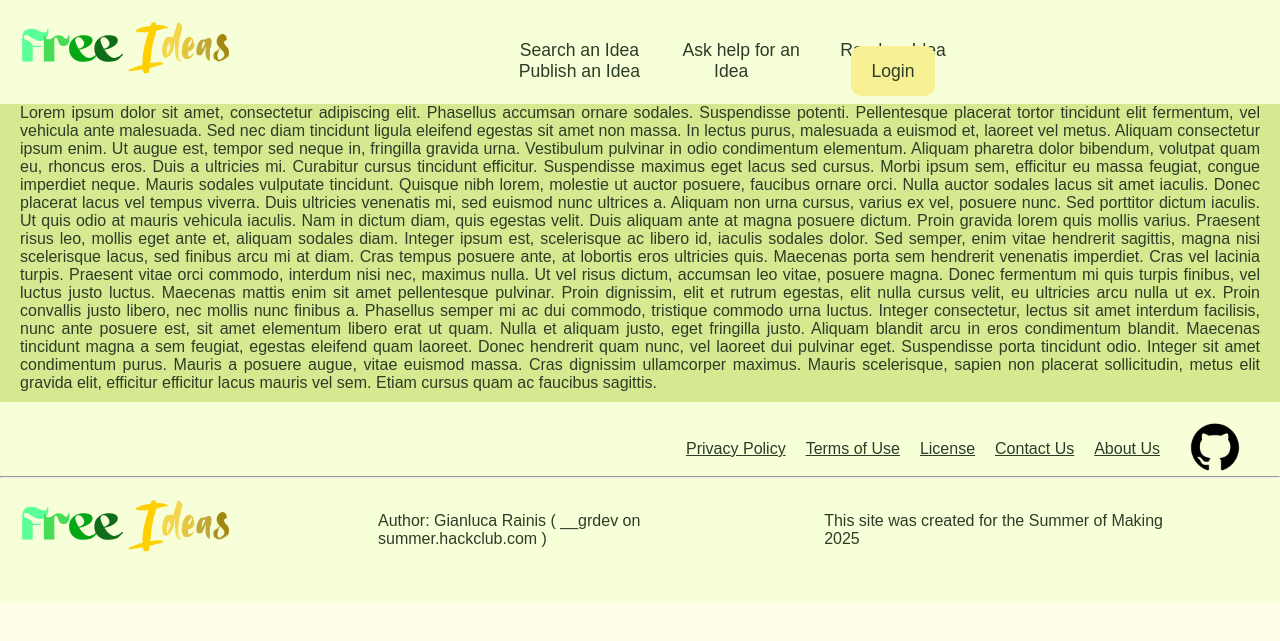
After one commit to gianluca-rainis/FreeIdeas, a PHP site: page /searchAnIdea.html in a window 1280 px wide. The commit adds this page. Shown: the top 641 px of the page. Run offline with PHP 8.4, Linux system fonts and the light colour scheme.

Commit message:
Created the search page. It's void for now

```diff
--- a/scripts/commonParts.js
+++ b/scripts/commonParts.js
@@ -9,7 +9,7 @@ function loadNav() {
                 <li><a href="./index.html"><img src="./images/FreeIdeas.svg" id="navLogo"></a></li>
             </ul>
             <ul class="navLinks">
-                <li><a href="" class="navText">Search an Idea</a></li>
+                <li><a href="./searchAnIdea.html" class="navText">Search an Idea</a></li>
                 <li><a href="" class="navText">Publish an Idea</a></li>
                 <li><a href="" class="navText">Ask help for an Idea</a></li>
                 <li><a href="" class="navText">Random Idea</a></li>
--- /dev/null
+++ b/searchAnIdea.html
@@ -0,0 +1,33 @@
+<!--
+Author: Gianluca Rainis
+This project is licensed under the MIT License.
+You can find the license in the LICENSE file in the root directory of this project.
+Project: Free Ideas
+Free Ideas is a collection of free ideas for projects, apps, and websites that you can use to get inspired or to start your own project.
+-->
+<!DOCTYPE html>
+
+<html lang="en-US">
+    <head>
+        <div id="metaDataCommon"></div>
+    </head>
+
+    <body>
+        <nav id="nav"></nav>
+
+        <main class="footerpage">
+            <p>Lorem ipsum dolor sit amet, consectetur adipiscing elit. Phasellus accumsan ornare sodales. Suspendisse potenti. Pellentesque placerat tortor tincidunt elit fermentum, vel vehicula ante malesuada. Sed nec diam tincidunt ligula eleifend egestas sit amet non massa. In lectus purus, malesuada a euismod et, laoreet vel metus. Aliquam consectetur ipsum enim. Ut augue est, tempor sed neque in, fringilla gravida urna. Vestibulum pulvinar in odio condimentum elementum. Aliquam pharetra dolor bibendum, volutpat quam eu, rhoncus eros. Duis a ultricies mi. Curabitur cursus tincidunt efficitur. Suspendisse maximus eget lacus sed cursus. Morbi ipsum sem, efficitur eu massa feugiat, congue imperdiet neque. Mauris sodales vulputate tincidunt.
+
+            Quisque nibh lorem, molestie ut auctor posuere, faucibus ornare orci. Nulla auctor sodales lacus sit amet iaculis. Donec placerat lacus vel tempus viverra. Duis ultricies venenatis mi, sed euismod nunc ultrices a. Aliquam non urna cursus, varius ex vel, posuere nunc. Sed porttitor dictum iaculis. Ut quis odio at mauris vehicula iaculis. Nam in dictum diam, quis egestas velit. Duis aliquam ante at magna posuere dictum.
+
+            Proin gravida lorem quis mollis varius. Praesent risus leo, mollis eget ante et, aliquam sodales diam. Integer ipsum est, scelerisque ac libero id, iaculis sodales dolor. Sed semper, enim vitae hendrerit sagittis, magna nisi scelerisque lacus, sed finibus arcu mi at diam. Cras tempus posuere ante, at lobortis eros ultricies quis. Maecenas porta sem hendrerit venenatis imperdiet. Cras vel lacinia turpis. Praesent vitae orci commodo, interdum nisi nec, maximus nulla. Ut vel risus dictum, accumsan leo vitae, posuere magna. Donec fermentum mi quis turpis finibus, vel luctus justo luctus. Maecenas mattis enim sit amet pellentesque pulvinar. Proin dignissim, elit et rutrum egestas, elit nulla cursus velit, eu ultricies arcu nulla ut ex. Proin convallis justo libero, nec mollis nunc finibus a. Phasellus semper mi ac dui commodo, tristique commodo urna luctus.
+
+            Integer consectetur, lectus sit amet interdum facilisis, nunc ante posuere est, sit amet elementum libero erat ut quam. Nulla et aliquam justo, eget fringilla justo. Aliquam blandit arcu in eros condimentum blandit. Maecenas tincidunt magna a sem feugiat, egestas eleifend quam laoreet. Donec hendrerit quam nunc, vel laoreet dui pulvinar eget. Suspendisse porta tincidunt odio. Integer sit amet condimentum purus. Mauris a posuere augue, vitae euismod massa. Cras dignissim ullamcorper maximus. Mauris scelerisque, sapien non placerat sollicitudin, metus elit gravida elit, efficitur efficitur lacus mauris vel sem. Etiam cursus quam ac faucibus sagittis.
+            </p>
+        </main>
+
+        <footer id="footer"></footer>
+
+        <script src="./scripts/commonParts.js" defer></script>
+    </body>
+</html>
--- a/styles/styles.css
+++ b/styles/styles.css
@@ -294,7 +294,7 @@ footer ul li a {
 }
 
 /* OTHER PAGES STYLES */
-/* PRIVACY POLICY AND TERMS AND CONDITIONS */
+/* FOOTER PAGES */
 .footerpage {
     width: 100%;
     height: fit-content;
@@ -354,3 +354,5 @@ footer ul li a {
     font-size: 1em;
     color: #2c3d27;
 }
+
+/* SEARCH PAGE */
```
Also changed, not shown: images/search.png (added).
